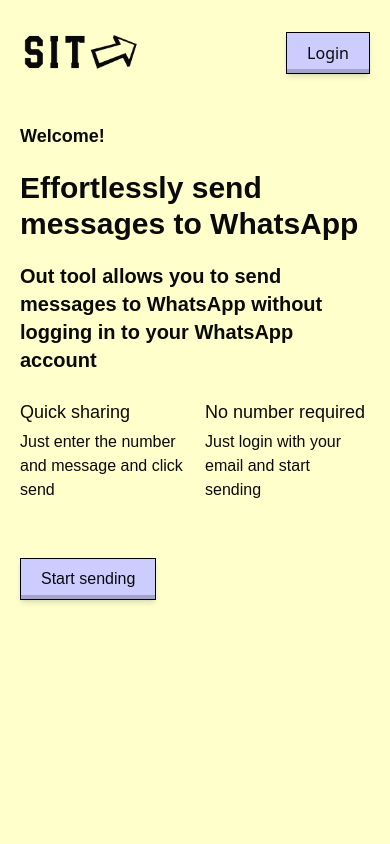
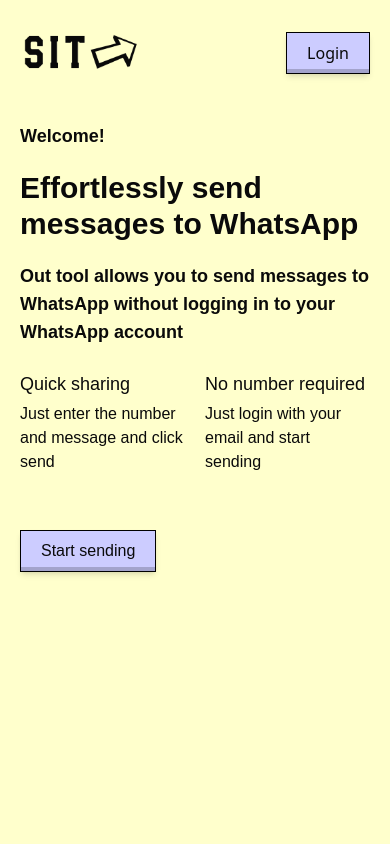
Before and after one commit to t-vaibhav/sit, a Next.js app: page / in a window 390 px wide. Shown: the top 844 px of the page. Built offline with nearby package versions, Linux system fonts and the light colour scheme; a web font is replaced by a local one; what @edgestore/react would draw is missing.

Commit message:
making better

```diff
--- a/app/page.tsx
+++ b/app/page.tsx
@@ -126,7 +126,7 @@
                                 <Heading
                                     message="Out tool allows you to send messages to WhatsApp without
                     logging in to your WhatsApp account"
-                                    className="text-xl py-2"
+                                    className=" font-medium text-lg md:text-xl py-2"
                                 />
                                 <div className="grid grid-cols-2 gap-5 py-4">
                                     <div>
```
